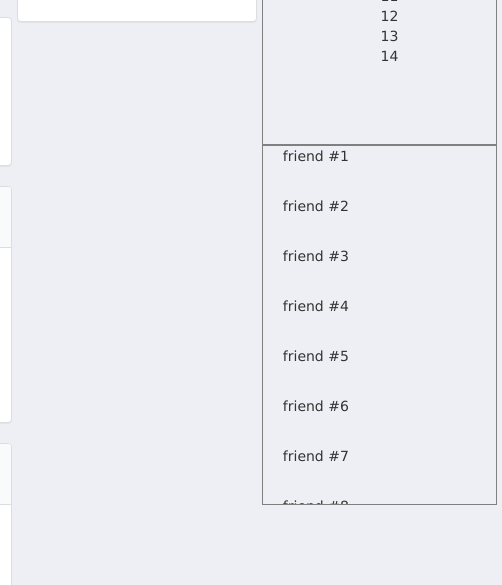
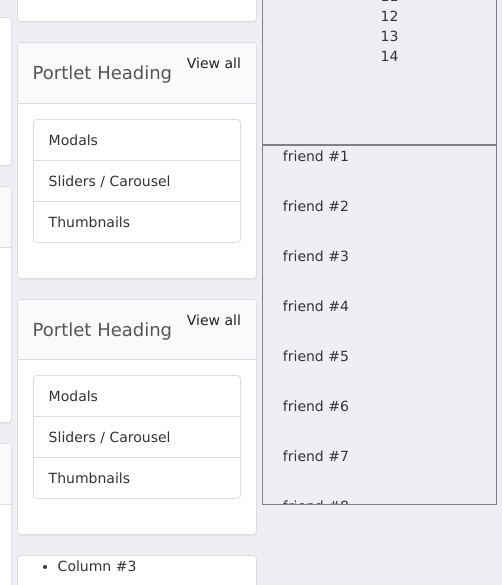
Before and after one commit to ashvini-maurya/FB-home-replica, a plain HTML site: page index.html in a window 1280 px wide. Shown: the part 279-864 px from the top of the page, 778-1280 px from the left. Drawn offline with nearby package versions, Linux system fonts and the light colour scheme.

Commit message:
third column added with raw scroller data

```diff
--- a/css/styles.css
+++ b/css/styles.css
@@ -304,6 +304,7 @@ h6 {
 
 .third-col {
   margin-right: 5px;
+  overflow-y: auto;
 }
 
 .fourth-col-feed {
--- a/index.html
+++ b/index.html
@@ -201,6 +201,51 @@
                 </ul>
             </div>
           </div>
+
+          <div class="panel panel-default">
+            <div class="panel-heading"><a href="#" class="pull-right">View all</a> <h4>Portlet Heading</h4></div>
+              <div class="panel-body">
+                <ul class="list-group">
+                  <li class="list-group-item">Modals</li>
+                  <li class="list-group-item">Sliders / Carousel</li>
+                  <li class="list-group-item">Thumbnails</li>
+                </ul>
+            </div>
+          </div>
+
+
+          <div class="panel panel-default">
+            <div class="panel-heading"><a href="#" class="pull-right">View all</a> <h4>Portlet Heading</h4></div>
+              <div class="panel-body">
+                <ul class="list-group">
+                  <li class="list-group-item">Modals</li>
+                  <li class="list-group-item">Sliders / Carousel</li>
+                  <li class="list-group-item">Thumbnails</li>
+                </ul>
+            </div>
+          </div>
+
+          <div class="panel panel-default">
+            <ul>
+              <li>Column #3</li><br><br><br>
+              <li>Column #3</li><br><br><br>
+              <li>Column #3</li><br><br><br>
+              <li>Column #3</li><br><br><br>
+              <li>Column #3</li><br><br><br>
+              <li>Column #3</li><br><br><br>
+              <li>Column #3</li><br><br><br>
+              <li>Column #3</li><br><br><br>
+              <li>Column #3</li><br><br><br>
+              <li>Column #3</li><br><br><br>
+              <li>Column #3</li><br><br><br>
+              <li>Column #3</li><br><br><br>
+              <li>Column #3</li><br><br><br>
+              <li>Column #3</li><br><br><br>
+
+            </ul>
+
+          </div>
+
         </div>
 
 
```
